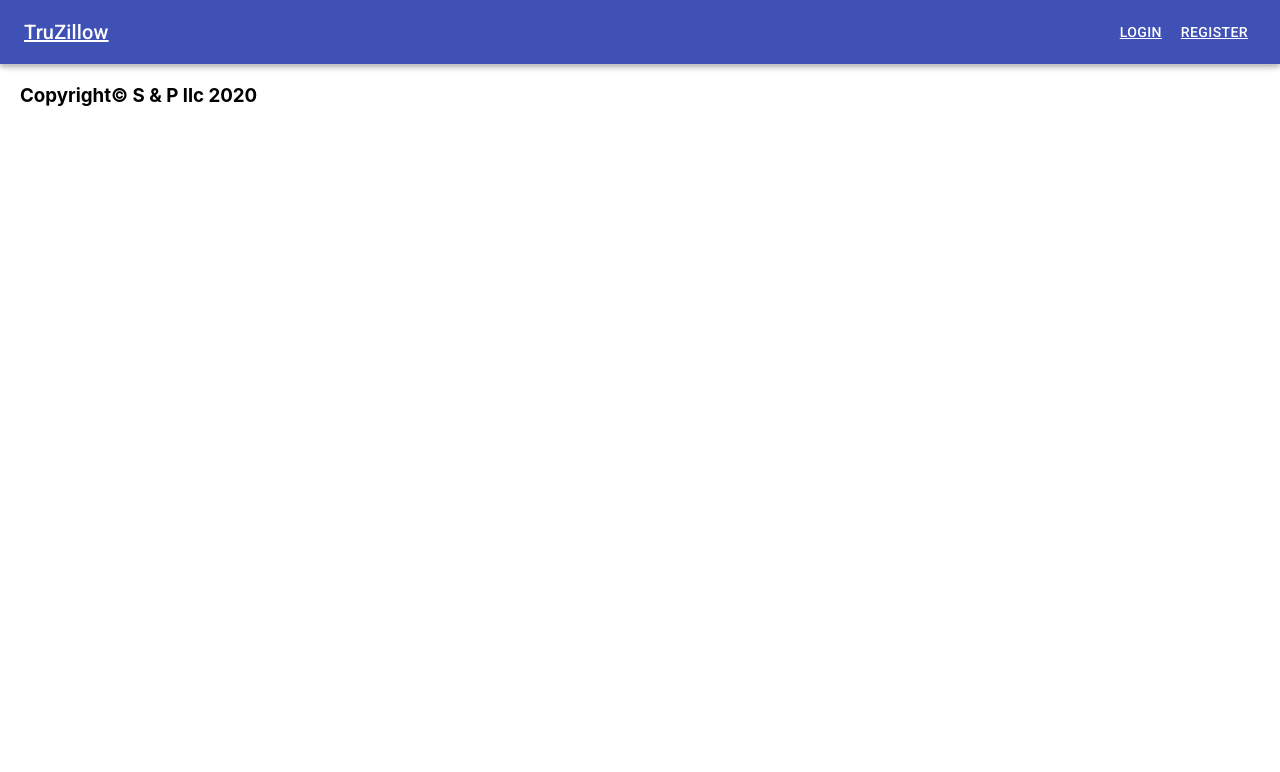
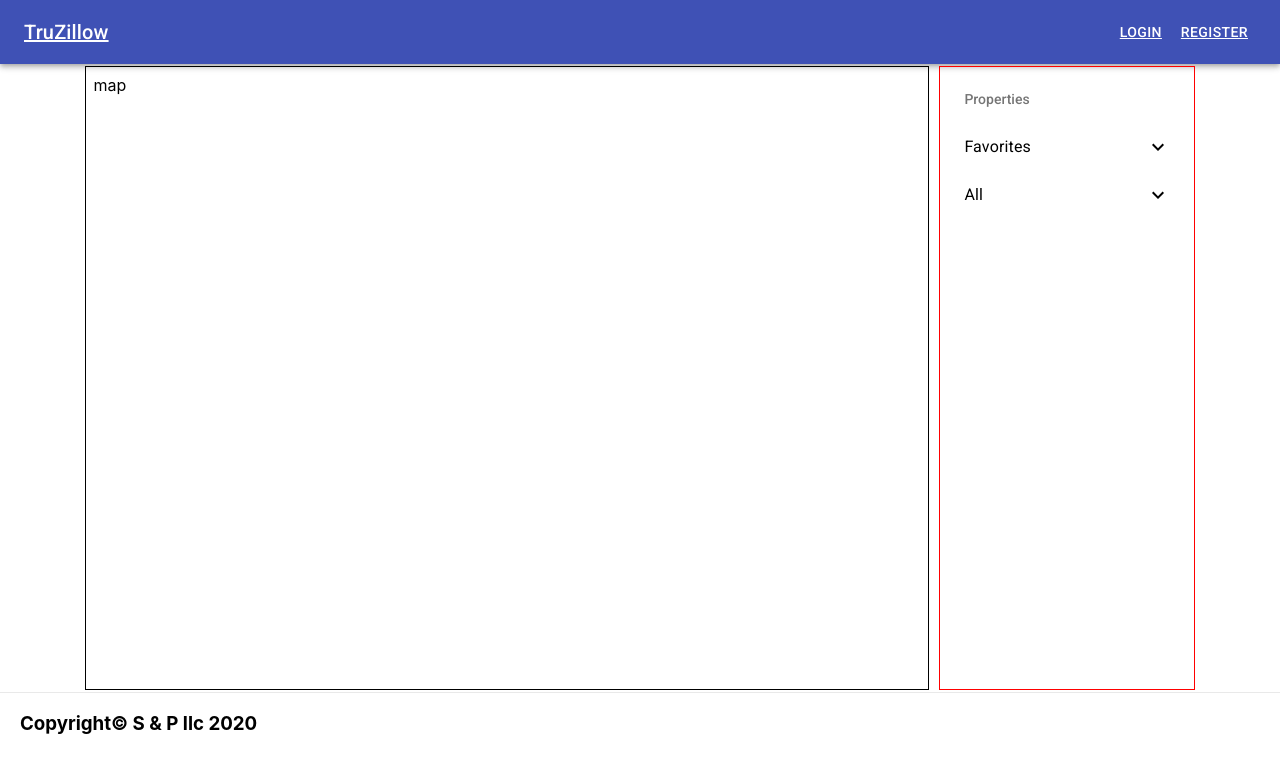
Before and after one commit to spaik11/realestate-fullstack, a React (Create React App) app in the folder client/: page /map in a window 1280 px wide. Shown: the top 772 px of the page. Built offline with nearby package versions, Linux system fonts and the light colour scheme.

Commit message:
created map page and added to router

```diff
--- a/client/src/MainRouter.js
+++ b/client/src/MainRouter.js
@@ -3,6 +3,7 @@ import { Switch, Route } from "react-router-dom";
 import Header from "./components/Header/Header";
 import Footer from "./components/Footer/Footer";
 const Landing = React.lazy(() => import("./components/Landing/Landing"));
+const MapPage = React.lazy(() => import("./components/MapPage/MapPage"));
 
 const Login = React.lazy(() => import("./components/Login/Login"));
 const Register = React.lazy(() => import("./components/Register/Register"));
@@ -16,6 +17,7 @@ export default class MainRouter extends Component {
           <Route path="/login" exact component={Login} />
           <Route path="/register" exact component={Register} />
           <Route path="/" exact component={Landing} />
+          <Route path="/map" exact component={MapPage} />
         </Switch>
         <Footer />
       </>
--- /dev/null
+++ b/client/src/components/MapPage/MapPage.js
@@ -0,0 +1,27 @@
+import React from 'react';
+import { makeStyles, Grid } from '@material-ui/core';
+import Sidebar from './Sidebar';
+
+
+const useStyles = makeStyles((theme) => ({
+  root: {
+    flexGrow: 1,
+    justifyContent: "center"
+  }
+}));
+
+export default function SpacingGrid() {
+    // const [spacing] = React.useState(2);
+    const classes = useStyles();
+
+    return (
+        <Grid container className={classes.root} spacing={2}>
+        <Grid item style={{height:"78vh", width:"66vw", border:"1px solid black", margin:"10px 5px 10px 30px"}}>
+        map
+        </Grid>
+        <Grid item style={{height:"78vh", width:"20vw", border:"1px solid red", margin:"10px 30px 10px 5px"}}>
+        <Sidebar />
+        </Grid>
+        </Grid>
+    );
+}
--- /dev/null
+++ b/client/src/components/MapPage/Sidebar.js
@@ -0,0 +1,64 @@
+import React from 'react';
+import { makeStyles, ListSubheader, List, ListItem, ListItemText, Collapse } from '@material-ui/core';
+import { ExpandLess, ExpandMore} from '@material-ui/icons';
+
+
+const useStyles = makeStyles((theme) => ({
+    root: {
+      width: '100%',
+      maxWidth: 360,
+      backgroundColor: theme.palette.background.paper,
+    },
+    nested: {
+      paddingLeft: theme.spacing(4),
+    },
+  }));
+
+export default function NestedList() {
+    const classes = useStyles();
+    const [open, setOpenF] = React.useState(false);
+    const [closed, setOpenA] = React.useState(false);
+
+    const handleClickFavorites = () => {
+      setOpenF(!open);
+    };
+    const handleClickAll = () => {
+      setOpenA(!closed);
+    };
+
+    return (
+      <List
+        component="nav"
+        aria-labelledby="nested-list-subheader"
+        subheader={
+          <ListSubheader component="div" id="nested-list-subheader">
+            Properties
+          </ListSubheader>
+        }
+        className={classes.root}
+      >
+        <ListItem button onClick={handleClickFavorites}>
+          <ListItemText primary="Favorites" />
+          {open ? <ExpandLess /> : <ExpandMore />}
+        </ListItem>
+        <Collapse in={open} timeout="auto" unmountOnExit>
+          <List component="div" disablePadding>
+            <ListItem button className={classes.nested}>
+              <ListItemText primary="saved item" />
+            </ListItem>
+          </List>
+        </Collapse>
+        <ListItem button onClick={handleClickAll}>
+          <ListItemText primary="All" />
+          {closed ? <ExpandLess /> : <ExpandMore />}
+        </ListItem>
+        <Collapse in={closed} timeout="auto" unmountOnExit>
+          <List component="div" disablePadding>
+            <ListItem button className={classes.nested}>
+              <ListItemText primary="item" />
+            </ListItem>
+          </List>
+        </Collapse>
+      </List>
+    );
+}
--- a/client/src/components/landing/Landing.css
+++ b/client/src/components/landing/Landing.css
@@ -1,5 +1,4 @@
 .landing {
-    /* width: 100vw; */
     height: 100vh;
     background-image: url('./austin-texas.jpg');
     background-position: center;
@@ -7,7 +6,6 @@
     display: flex;
     justify-content: center;
     align-items: center;
-    /* background-size: cover; */
 }
 
 .slogan {
```
